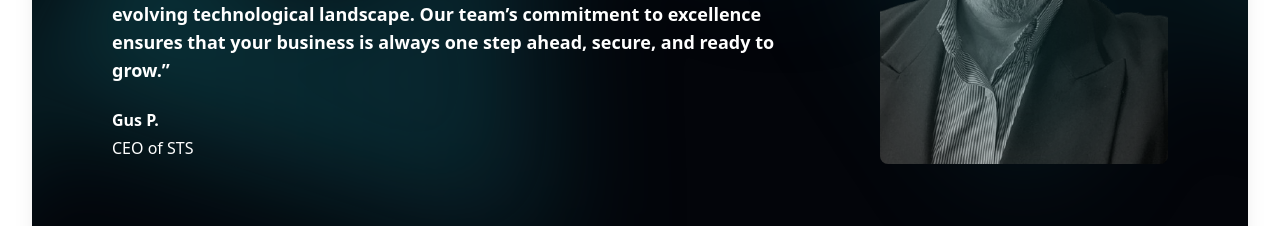
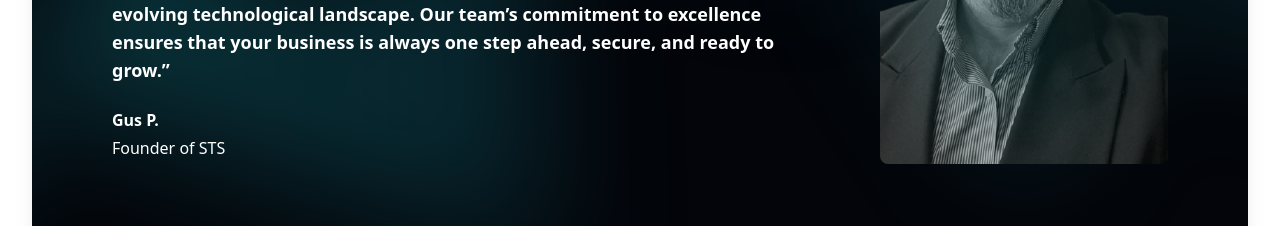
Before and after one commit to edolivar/sts-landing, a React (Vite) app: page / in a window 1280 px wide. Shown: the part 2400-2626 px from the top of the page. Built offline with nearby package versions, Linux system fonts and the light colour scheme.

Commit message:
update title and email

```diff
--- a/src/Home.jsx
+++ b/src/Home.jsx
@@ -217,7 +217,7 @@ export default function Home() {
                 </p>
                 <div className="mt-10 flex items-center justify-center gap-x-6">
                   <a
-                    href="mailto:admin@securetechsolutions.com"
+                    href="mailto:info@stsit.biz"
                     className="rounded-md bg-stsLight px-3.5 py-2.5 text-sm font-semibold text-white shadow-sm hover:bg-stsDark focus-visible:outline focus-visible:outline-2 focus-visible:outline-offset-2 focus-visible:outline-stsDark"
                   >
                     Contact Us
@@ -394,7 +394,7 @@ export default function Home() {
                 </blockquote>
                 <figcaption className="mt-6 text-base text-white">
                   <div className="font-semibold">Gus P.</div>
-                  <div className="mt-1">CEO of STS</div>
+                  <div className="mt-1">Founder of STS</div>
                 </figcaption>
               </figure>
             </div>
```
